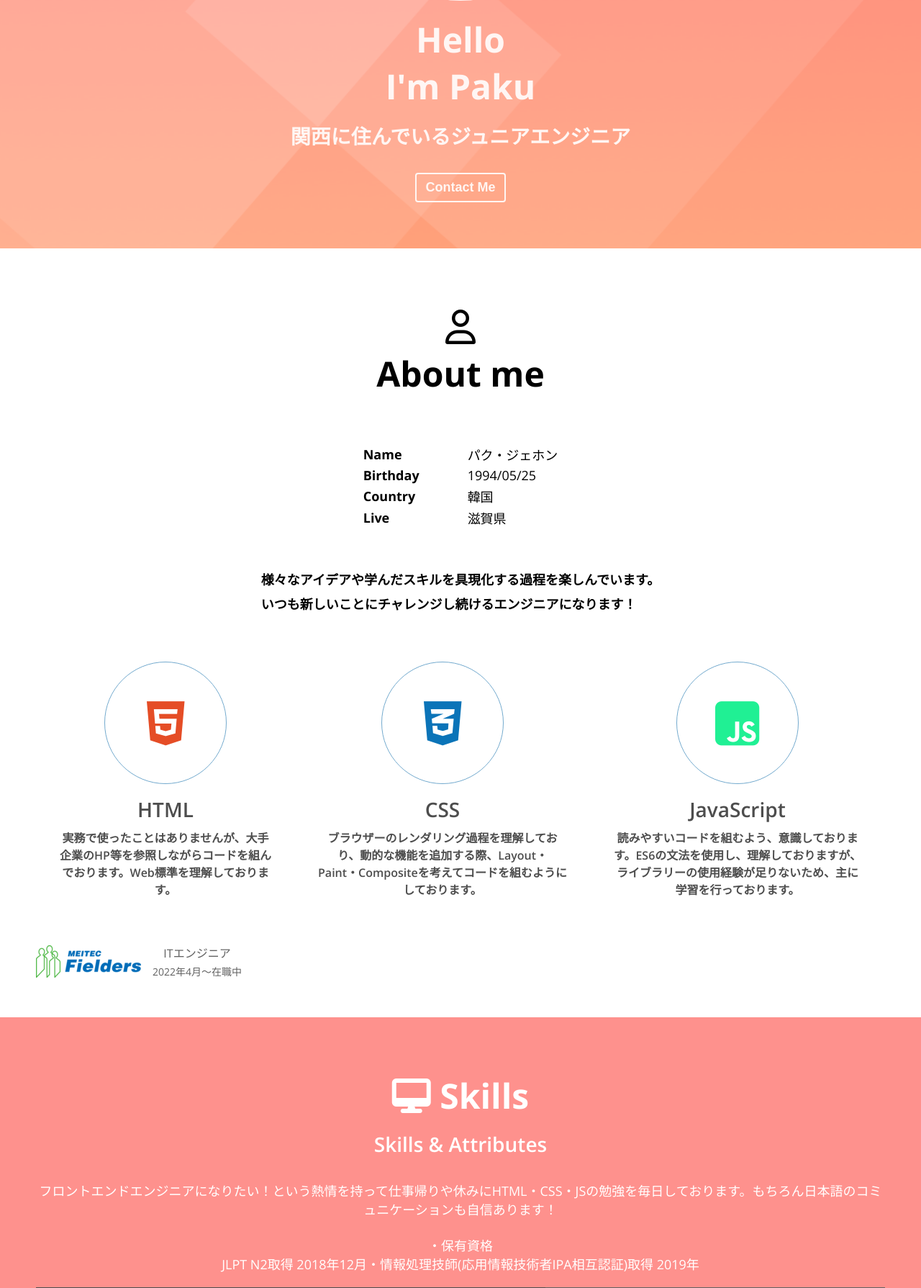
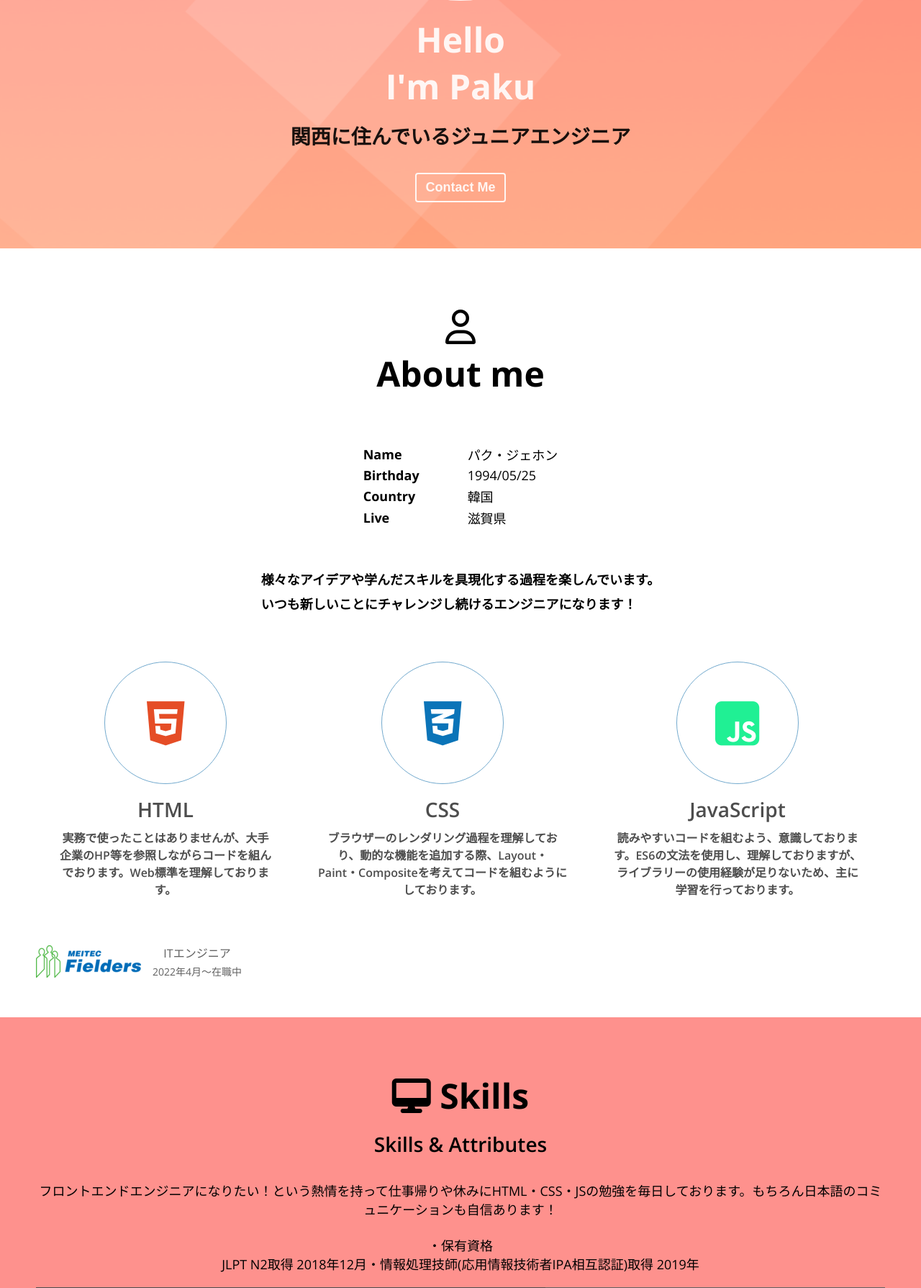
Before and after one commit to J-paku/Portfolio, a PHP site: page /myapp/ in a window 1280 px wide. Shown: the part 399-2188 px from the top of the page at 72% size. Run offline with PHP 8.4, Linux system fonts and the light colour scheme; some libraries are stand-ins or nearby versions.

Commit message:
HTML: h1,h2,p Font fetch

```diff
--- a/style.css
+++ b/style.css
@@ -231,7 +231,6 @@ p   {
         max-width: 100%;
         text-align: left;
     }
-    .section__h1{color:var(--color-black) !important; }
     .about__introduce{ padding: 3rem 0;}
     .div__h4__container{display: inline-block;}
     .about__th {
@@ -315,7 +314,7 @@ p   {
     }
     /* Work */
     .section__container h1, h2, p{
-        color: var(--color-white);
+        color: var(--color-black);
     }
     .work__categories {
         margin: 40px;
```
